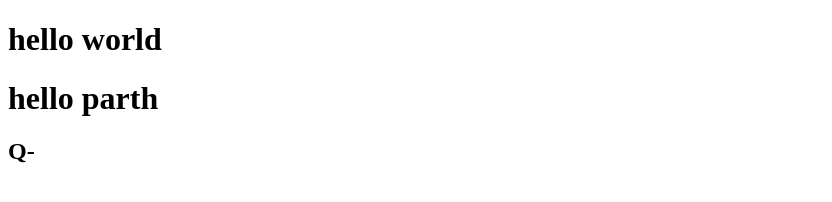
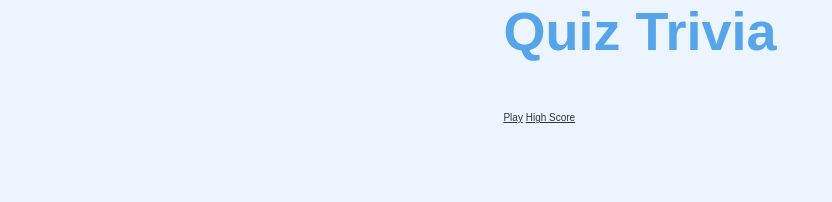
Before and after one commit to bchetanrao/trivia, a plain HTML site: page index.html in a window 1280 px wide. Shown: the whole page, without its empty margins (0-832 px from the left). Drawn offline with Linux system fonts and the light colour scheme; no server answers.

Commit message:
basic font and css file included will do more as my eyes permit

```diff
--- /dev/null
+++ b/app.css
@@ -0,0 +1,52 @@
+                                                                   :root {
+                                                                      background-color: #ecf5ff;
+                                                                      font-size: 62.5%;
+                                                                  }
+
+                                                                  * {
+                                                                      box-sizing: border-box;
+                                                                      font-family: Arial, Helvetica, sans-serif;
+                                                                      margin: 0;
+                                                                      padding: 0;
+                                                                      color: #333;
+                                                                  }
+
+                                                                  h1,
+                                                                  h2,
+                                                                  h3,
+                                                                  h4 {
+                                                                      margin-bottom: 1rem;
+                                                                  }
+
+                                                                  h1 {
+                                                                      font-size: 5.4rem;
+                                                                      color: #56a5eb;
+                                                                      margin-bottom: 5rem;
+                                                                  }
+
+                                                                  h1>span {
+                                                                      font-size: 2.4 rem;
+                                                                      font-weight: 500;
+                                                                  }
+
+                                                                  h2 {
+                                                                      font-size: 4.2rem;
+                                                                      margin-bottom: 4rem;
+                                                                      font-weight: 700;
+                                                                  }
+
+                                                                  h3 {
+                                                                      font-size: 2.8rem;
+                                                                      font-weight: 700;
+                                                                  }
+                                                                  /*UTILITES*/
+
+                                                                  .container {
+                                                                      width: 100vm;
+                                                                      height: 100vh;
+                                                                      display: flex;
+                                                                      justify-content: center;
+                                                                      allign-items: center;
+                                                                      max-width: 80rem;
+                                                                      margin: 0 auto;
+                                                                  }
--- a/index.html
+++ b/index.html
@@ -6,15 +6,20 @@
     <meta http-equiv="X-UA-Compatible" content="IE=edge">
     <meta name="viewport" content="width=device-width, initial-scale=1.0">
     <script src="./script.js"></script>
-    <title>Document</title>
+    <title>Trivia Quiz</title>
+    <link rel="stylesheet" href="app.css" />
 </head>
 
 <body>
-    <h1>hello world</h1>
-    <h1>hello parth </h1>
-    <h2 id="ques">Q- </h2>
-    <h3 id="ans"></h3>
-    <h3 id="inc_ans"></h3>
+    <div class=" container ">
+        <div id="home " class="flex-center flex-coloumn ">
+            <h1>Quiz Trivia</h1>
+            <a class="btn " href="/game.html ">Play</a>
+            <a class="btn " href="/highscore.html ">High Score</a>
+        </div>
+    </div>
+
+
 </body>
 
 </html>
```
